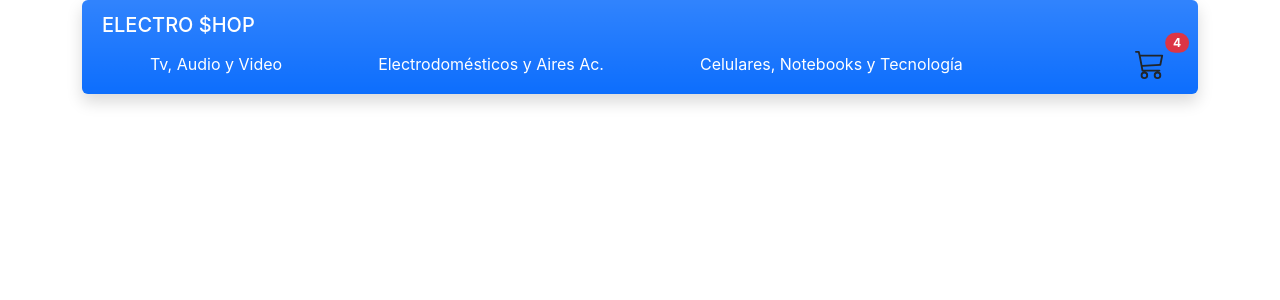
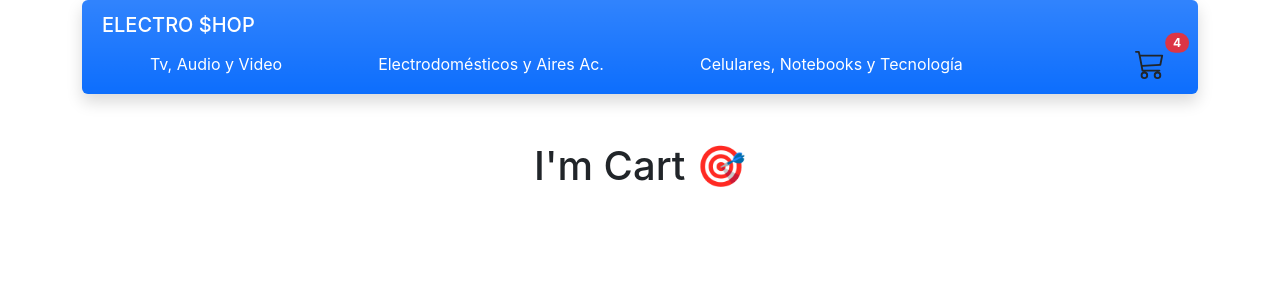
Before and after one commit to GonzaloFabianGomez/ReactJS-Coder, a React (Create React App) app: page /cart in a window 1280 px wide. Shown: the top 300 px of the page. Built offline with nearby package versions, Linux system fonts and the light colour scheme; the HTML template or start-up script is replaced by a standard one.

Commit message:
Agrego el componente Cart y los eventos

```diff
--- a/src/App.js
+++ b/src/App.js
@@ -2,6 +2,7 @@ import './App.css'
 import NavBar from "./components/NavBar";
 import ItemDetailContainer from './components/ItemDetailContainer';
 import ItemListContainer from './components/ItemListContainer';
+import Cart from './components/Cart'
 import { BrowserRouter, Routes, Route } from "react-router-dom";
 
 const App = () => {
@@ -13,6 +14,7 @@ const App = () => {
             <Route path='/' element={<ItemListContainer />} />
             <Route path='/category/:idCategory' element={<ItemListContainer />} />
             <Route path='/item/:idItem' element={<ItemDetailContainer />} />
+            <Route path='/cart' element={<Cart />} />
           </Routes>
 
       </BrowserRouter>
--- /dev/null
+++ b/src/components/Cart.js
@@ -0,0 +1,9 @@
+const Cart = () => {
+    return (
+        <>
+            <h1>I'm Cart 🎯</h1>
+        </>
+    );
+}
+
+export default Cart;
--- a/src/components/ItemDetail.js
+++ b/src/components/ItemDetail.js
@@ -1,9 +1,14 @@
 import ItemCount from './ItemCount';
+import { Link } from 'react-router-dom';
+import { useState } from 'react';
 
 const ItemDetail = ({ item }) => {
 
+    const [itemCount, setItemCount] = useState(0);
+
     const onAdd = (message) => {
         alert("Cantidad agregada " + message + " unidades.");
+        setItemCount(message);
     }
 
     return (
@@ -36,7 +41,13 @@ const ItemDetail = ({ item }) => {
                             </div>
                         </div>
                         <p className="card-text">{item.stock} Unidades disponibles</p>
-                        <ItemCount stock={item.stock} initial={1} onAdd={onAdd}/>
+
+                        {
+                        itemCount === 0
+                        ? <ItemCount stock={item.stock} initial={itemCount} onAdd={onAdd}/>
+                        : <Link to='/cart'><button type="button" className="btn btn-outline-primary">CheckOut</button></Link>
+                        }
+
                     </div>
                 </div>
             </div>
```
